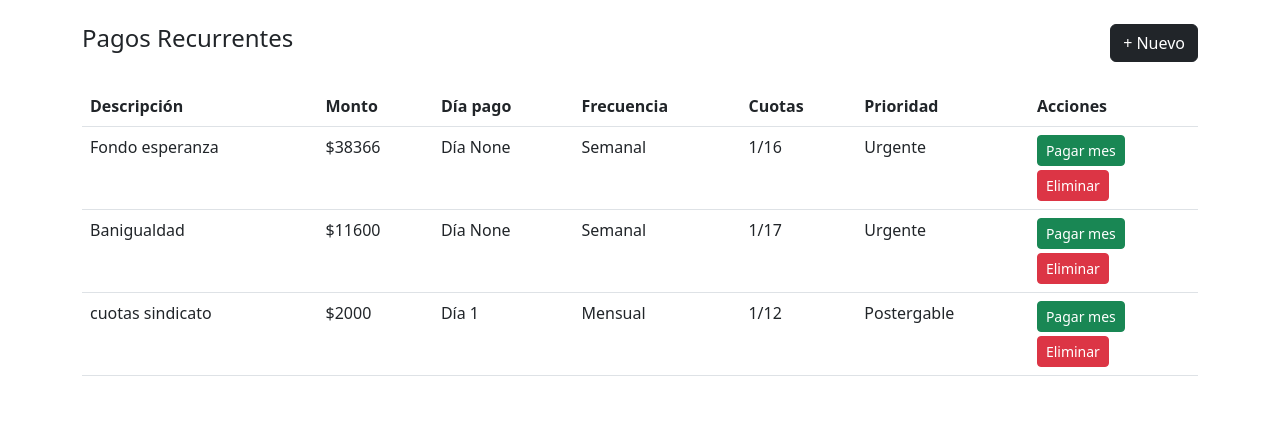
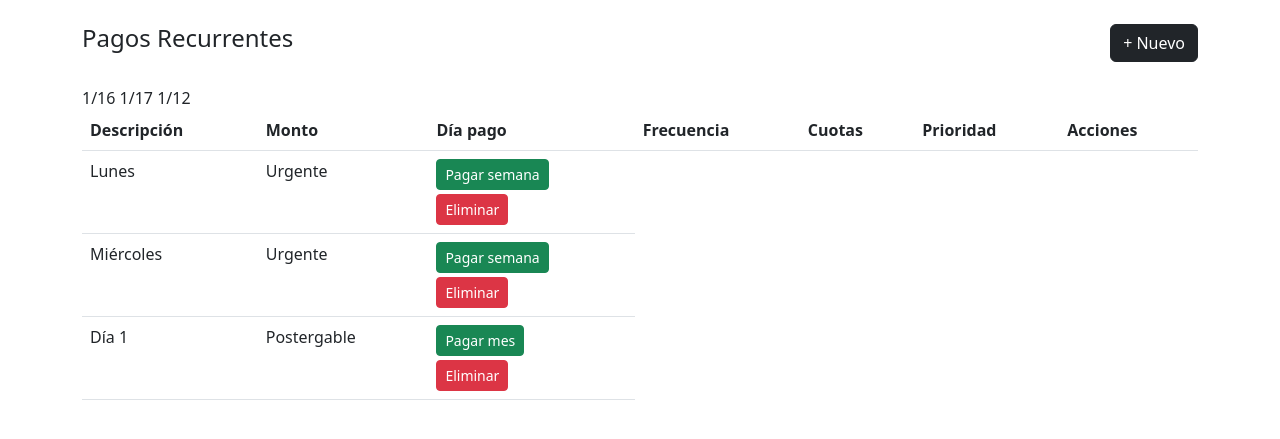
Before and after one commit to Kattasaky/gastos-familiares, a Django app: page /recurrentes/ in a window 1280 px wide. Shown: the part 56-495 px from the top of the page. Run offline with Django 5.2, Linux system fonts and the light colour scheme; a user stored in the database is signed in; data comes from the database, SQL or seed files in the repository.

Commit message:
Fix recurrentes: día semana y botón según frecuencia

```diff
--- a/templates/gastos/recurrentes.html
+++ b/templates/gastos/recurrentes.html
@@ -21,11 +21,20 @@
     <tbody>
         {% for p in pagos %}
         <tr>
-            <td>{{ p.descripcion }}</td>
-            <td>{% if p.monto %}${{ p.monto|floatformat:0 }}{% else %}Variable{% endif %}</td>
-            <td>Día {{ p.dia_pago }}</td>
-            <td>{{ p.get_frecuencia_display }}</td>
-            <td>
+         <td>
+            {% if p.frecuencia == 'semanal' %}
+              {% if p.dia_semana == 0 %}Lunes
+              {% elif p.dia_semana == 1 %}Martes
+              {% elif p.dia_semana == 2 %}Miércoles
+              {% elif p.dia_semana == 3 %}Jueves
+              {% elif p.dia_semana == 4 %}Viernes
+              {% elif p.dia_semana == 5 %}Sábado
+              {% elif p.dia_semana == 6 %}Domingo
+              {% endif %}
+            {% else %}
+              Día {{ p.dia_pago }}
+            {% endif %}
+        </td>
                 {% if p.total_cuotas %}
                     {{ p.cuotas_pagadas }}/{{ p.total_cuotas }}
                 {% else %}
@@ -35,9 +44,13 @@
             <td>{{ p.get_prioridad_display }}</td>
            <td>
     <form method="post" action="{% url 'pagar_cuota_mes' p.pk %}">
-        {% csrf_token %}
-        <button class="btn btn-sm btn-success">Pagar mes</button>
-    </form>
+    {% csrf_token %}
+    <button class="btn btn-sm btn-success">
+        {% if p.frecuencia == 'semanal' %}Pagar semana
+        {% elif p.frecuencia == 'cuotas' %}Pagar cuota
+        {% else %}Pagar mes{% endif %}
+    </button>
+</form>
     <form method="post" action="{% url 'eliminar_recurrente' p.pk %}" class="mt-1">
         {% csrf_token %}
         <button class="btn btn-sm btn-danger">Eliminar</button>
```
